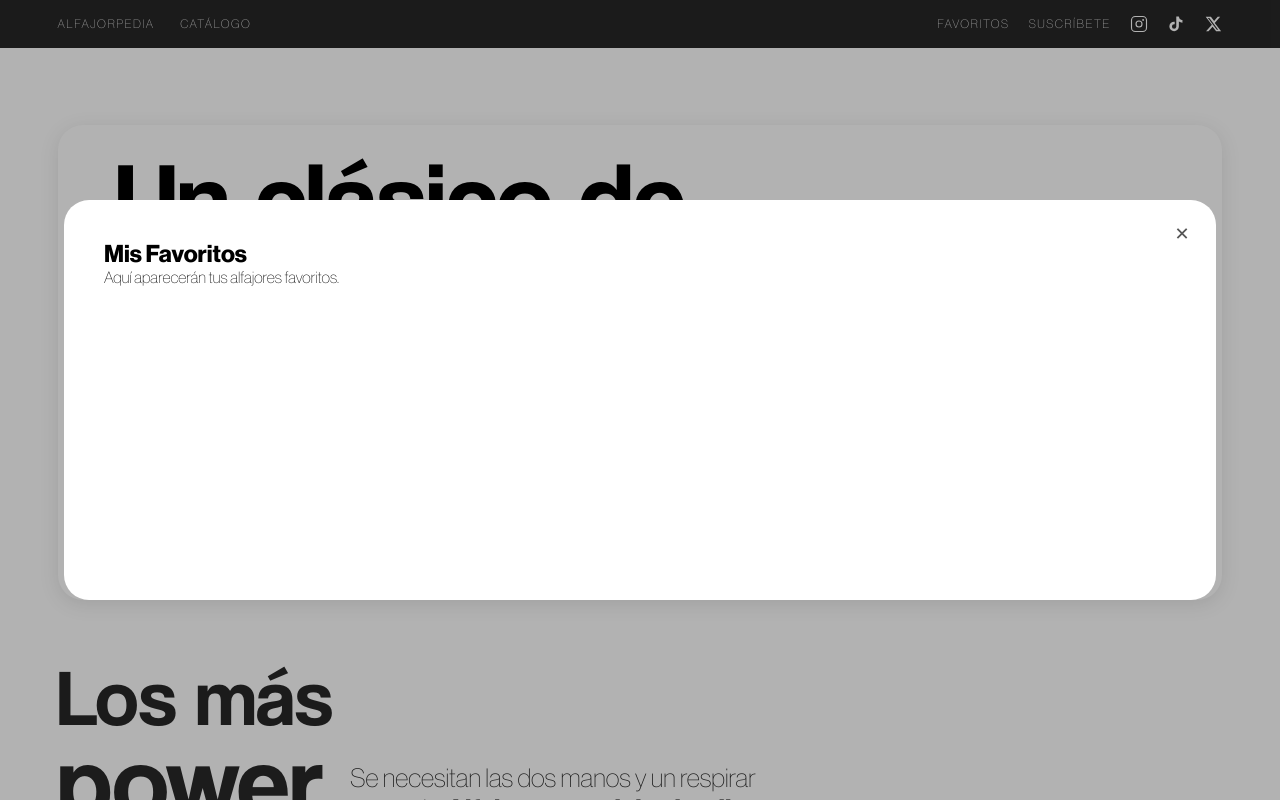
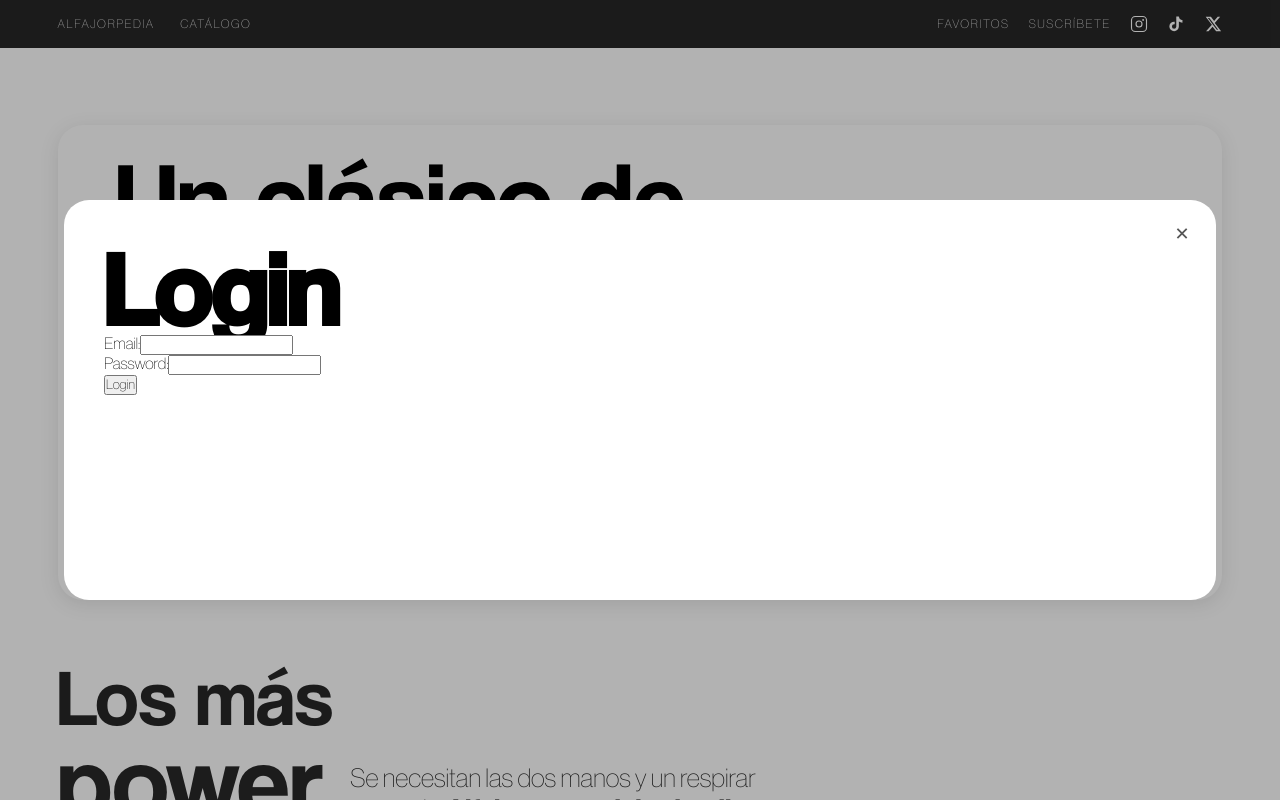
Before and after one commit to itsgreener/alfajorpedia, a React (Vite) app: page / in a window 1280 px wide. Both pictures are taken after a click on the button "FAVORITOS". Shown: the top 800 px of the page. Built offline with nearby package versions, Linux system fonts and the light colour scheme.

Commit message:
cambio el protected route para adaptarlo a los popups

```diff
--- a/src/App.jsx
+++ b/src/App.jsx
@@ -1,25 +1,13 @@
 import { Routes, Route } from "react-router-dom";
-import ProtectedRoute from "./ProtectedRoute.jsx";
 import Home from "./Pages/Home.jsx";
-import Login from "./Pages/Login.jsx";
 import Privacy from "./Pages/Privacy.jsx";
-import Favorites from "./Pages/Favorites.jsx";
 import NotFound from "./Pages/NotFound.jsx";
 
 function App() {
   return (
     <Routes>
       <Route path="/" element={<Home />} />
-      <Route path="/login" element={<Login />} />
       <Route path="/privacy" element={<Privacy />} />
-      <Route
-        path="/favorites"
-        element={
-          <ProtectedRoute>
-            <Favorites />
-          </ProtectedRoute>
-        }
-      />
       <Route path="*" element={<NotFound />} />
     </Routes>
   );
--- a/src/Components/LoginModal.jsx
+++ b/src/Components/LoginModal.jsx
@@ -1,8 +1,46 @@
+import { useEffect, useState } from "react";
+import { useAuth } from "../Hooks/useAuth";
+import { useNavigate } from "react-router-dom";
+
 function LoginModal() {
+  const [email, setEmail] = useState("");
+  const [password, setPassword] = useState("");
+  const { login, user } = useAuth();
+  const navigate = useNavigate();
+
+  useEffect(() => {
+    if (user) navigate("/favorites");
+  }, [user, navigate]);
+
   return (
-    <div className="login-popup">
-      <h2>Iniciar sesión</h2>
-      {/* Aquí puedes agregar el formulario de inicio de sesión */}
+    <div className="login">
+      <h1 className="big-title">Login</h1>
+      <form
+        onSubmit={(e) => {
+          e.preventDefault();
+          login({ email, password });
+        }}
+      >
+        <label>
+          Email:
+          <input
+            type="email"
+            value={email}
+            onChange={(e) => setEmail(e.target.value)}
+          />
+        </label>
+        <br />
+        <label>
+          Password:
+          <input
+            type="password"
+            value={password}
+            onChange={(e) => setPassword(e.target.value)}
+          />
+        </label>
+        <br />
+        <button type="submit">Login</button>
+      </form>
     </div>
   );
 }
--- a/src/Pages/Home.jsx
+++ b/src/Pages/Home.jsx
@@ -1,5 +1,6 @@
 import { useState } from "react";
 import { alfajores } from "../Assets/Data.js";
+import ProtectedPath from "../ProtectedRoute.jsx";
 import Footer from "../Components/Footer.jsx";
 import Header from "../Components/Header.jsx";
 import MediaCarousel from "../Components/MediaCarousel.jsx";
@@ -24,7 +25,11 @@ function Home() {
     <>
       <Header
         onFavoriteClick={() => {
-          setModalContent(<FavoriteModal />);
+          setModalContent(
+            <ProtectedPath>
+              <FavoriteModal />
+            </ProtectedPath>,
+          );
           setModalOpen(true);
         }}
         onSubscribeClick={() => {
--- a/src/ProtectedRoute.jsx
+++ b/src/ProtectedRoute.jsx
@@ -1,9 +1,9 @@
 import { useAuth } from './Hooks/useAuth';
-import { Navigate } from 'react-router-dom';
+import LoginModal from './Components/LoginModal.jsx';
 
-function ProtectedRoute({ children }) {
+function ProtectedPath({ children }) {
   const { user } = useAuth();
-  return user ? children : <Navigate to="/login" />;
+  return user ? children : <LoginModal />;
 }
 
-export default ProtectedRoute;
+export default ProtectedPath;
```
